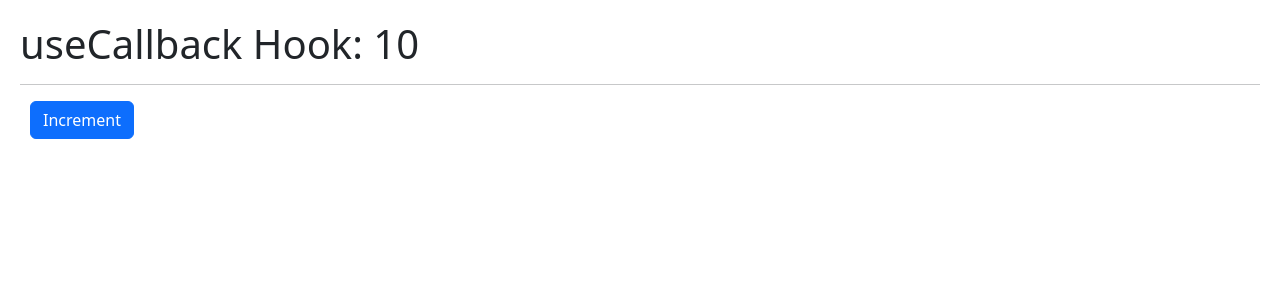
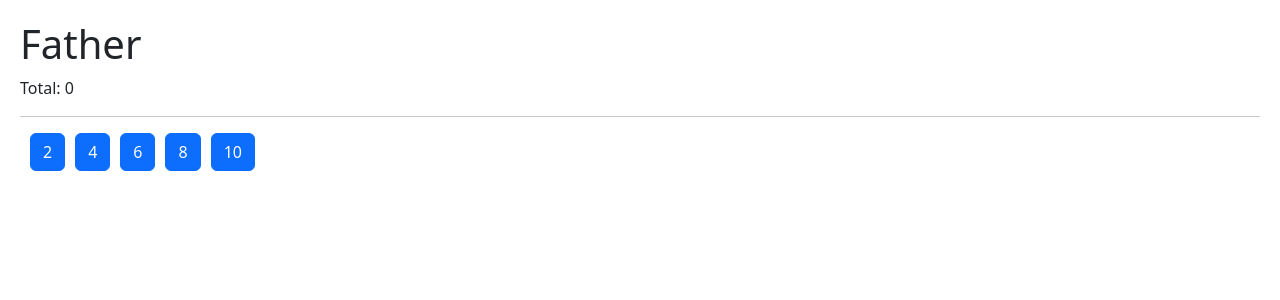
Before and after one commit to alexelizaga/05-react-hooks-vite, a React (Vite) app: page / in a window 1280 px wide. Shown: the top 300 px of the page. Built offline with nearby package versions, Linux system fonts and the light colour scheme.

Commit message:
134. Memorize task

```diff
--- /dev/null
+++ b/src/07-memo-task/Father.tsx
@@ -0,0 +1,36 @@
+import { useCallback, useMemo, useState } from 'react';
+
+import { Son } from './Son'
+
+export const Father = () => {
+
+    const numbers = [2,4,6,8,10];
+    const [value, setValue] = useState(0);
+
+    const increment = useCallback(
+      ( num: number ) => {
+        setValue( prev => prev + num )
+      },
+      [],
+    )
+
+    return (
+        <div>
+            <h1>Father</h1>
+            <p> Total: { value } </p>
+
+            <hr />
+
+            {
+                numbers.map( n => (
+                    <Son
+                        key={ n }
+                        number={ n }
+                        increment={ increment }
+                    />
+                ))
+            }
+            {/* <Son /> */}
+        </div>
+    )
+}
--- /dev/null
+++ b/src/07-memo-task/Son.tsx
@@ -0,0 +1,20 @@
+import React from 'react';
+
+interface SonProps {
+    number: number;
+    increment: (number: number) => void;
+}
+
+export const Son = React.memo(({ number, increment }: SonProps) => {
+
+    console.log('  I just rendered again :(  ');
+
+    return (
+        <button
+            className="btn btn-primary mr-3"
+            onClick={ () => increment( number ) }
+        >
+            { number }
+        </button>
+    )
+})
--- a/src/main.tsx
+++ b/src/main.tsx
@@ -11,7 +11,8 @@ import ReactDOM from 'react-dom/client'
 // import { Layout } from './05-useLayoutEffect/Layout';
 // import { Memorize } from './06-memos/Memorize';
 // import { MemoHook } from './06-memos/MemoHook';
-import { CallbackHook } from './06-memos/CallbackHook';
+// import { CallbackHook } from './06-memos/CallbackHook';
+import { Father } from './07-memo-task/Father';
 
 import './index.css'
 
@@ -22,5 +23,6 @@ ReactDOM.createRoot(document.getElementById('root') as HTMLElement).render(
     // </React.StrictMode>
 
     // <MemoHook />
-    <CallbackHook />
+    // <CallbackHook />
+    <Father />
 )
```
Also changed, not shown: 1 other file (tests, documents, lock files or other folders).
